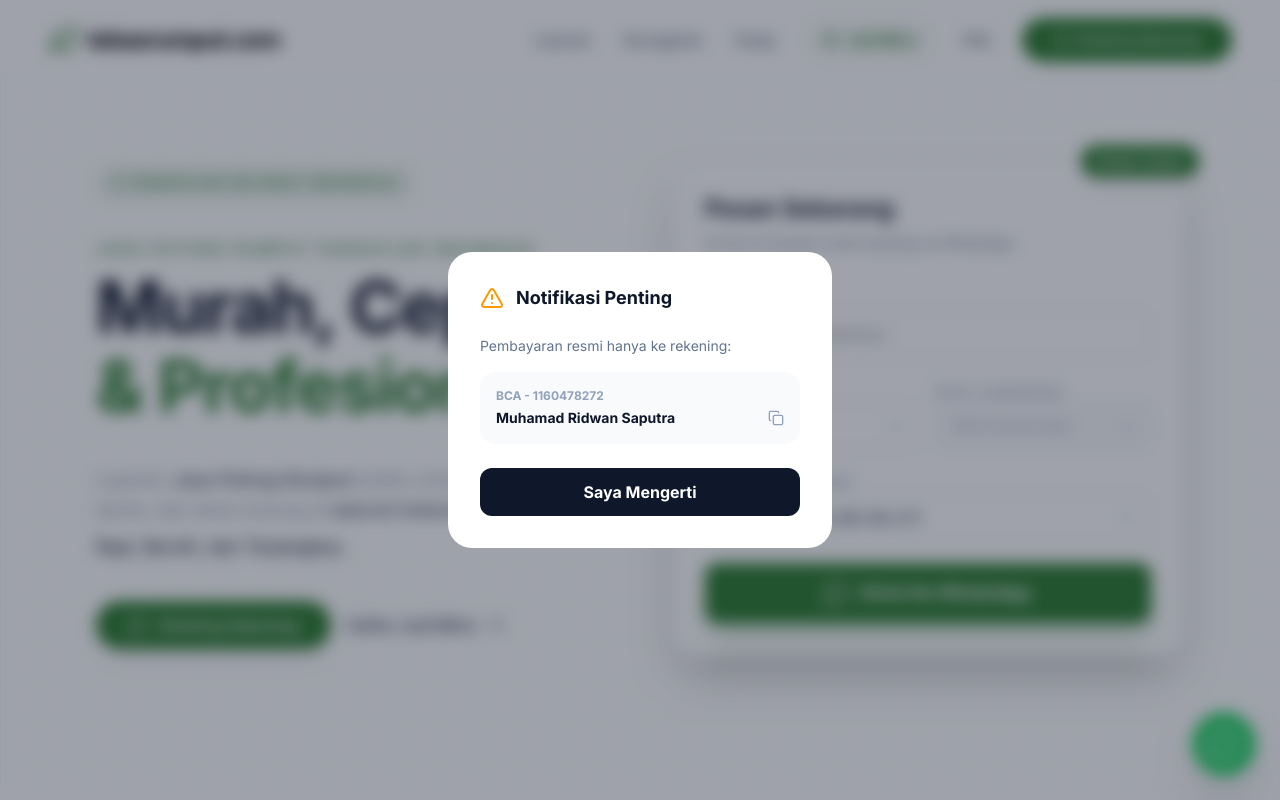
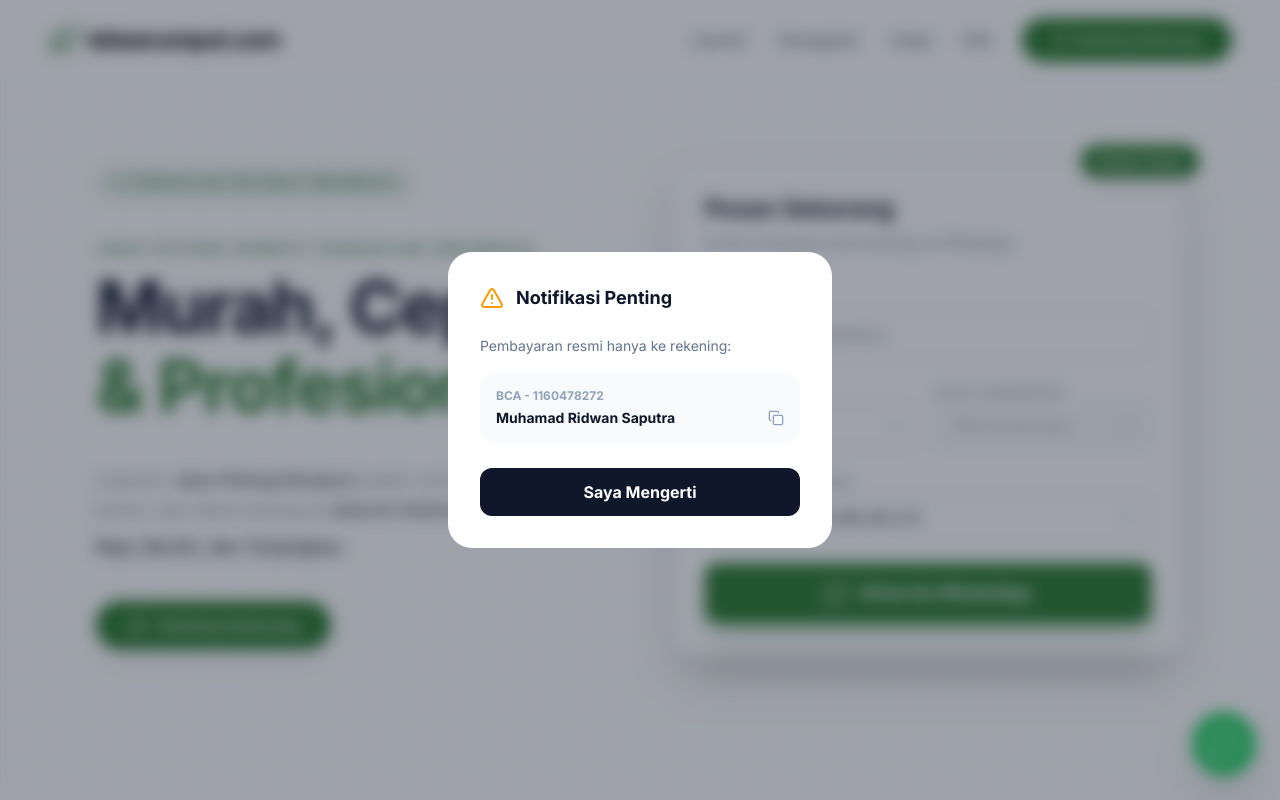
Before and after one commit to abaybeyyy-pixel/tebasrumput, a React (Vite) app: page / in a window 1280 px wide. Shown: the top 800 px of the page. Built offline with nearby package versions, Linux system fonts and the light colour scheme.

Commit message:
update mitra

```diff
--- a/src/pages/Home.tsx
+++ b/src/pages/Home.tsx
@@ -573,9 +573,6 @@ export default function Home() {
             <a href="#layanan" className="text-sm font-medium text-slate-600 hover:text-primary transition-colors">Layanan</a>
             <a href="#keunggulan" className="text-sm font-medium text-slate-600 hover:text-primary transition-colors">Keunggulan</a>
             <a href="#pricing" className="text-sm font-medium text-slate-600 hover:text-primary transition-colors">Harga</a>
-            <Link to="/mitra" className="flex items-center gap-2 text-sm font-bold text-primary hover:text-primary-dark transition-colors px-4 py-2 bg-primary/5 rounded-full">
-               <Users className="w-4 h-4" /> Jadi Mitra
-            </Link>
             <a href="#faq" className="text-sm font-medium text-slate-600 hover:text-primary transition-colors">FAQ</a>
             <button onClick={handleBooking} className="btn-primary text-sm py-2 px-6 flex items-center gap-2">
               <MessageCircle className="w-4 h-4" /> Booking Sekarang
@@ -598,7 +595,6 @@ export default function Home() {
             <a href="#layanan" onClick={() => setIsMenuOpen(false)} className="text-lg font-medium">Layanan</a>
             <a href="#keunggulan" onClick={() => setIsMenuOpen(false)} className="text-lg font-medium">Keunggulan</a>
             <a href="#pricing" onClick={() => setIsMenuOpen(false)} className="text-lg font-medium">Harga</a>
-            <Link to="/mitra" onClick={() => setIsMenuOpen(false)} className="text-lg font-bold text-primary">Jadi Mitra</Link>
             <a href="#faq" onClick={() => setIsMenuOpen(false)} className="text-lg font-medium">FAQ</a>
             <button onClick={handleBooking} className="btn-primary w-full mt-4 flex items-center justify-center gap-2">
               <MessageCircle className="w-5 h-5" /> Booking Sekarang
@@ -647,9 +643,6 @@ export default function Home() {
                 >
                   <MessageCircle className="w-5 h-5" /> Booking Sekarang
                 </button>
-                <Link to="/mitra" className="text-slate-600 font-bold hover:text-primary transition-colors flex items-center gap-2 text-sm sm:text-base">
-                  Daftar Jadi Mitra <ArrowRight className="w-5 h-5" />
-                </Link>
               </motion.div>
             </motion.div>
 
@@ -938,7 +931,6 @@ export default function Home() {
             <ul className="space-y-4 text-slate-400 text-sm">
               <li><a href="#layanan" className="hover:text-primary transition-colors">Layanan</a></li>
               <li><a href="#pricing" className="hover:text-primary transition-colors">Harga</a></li>
-              <li><Link to="/mitra" className="hover:text-primary transition-colors font-bold text-primary-light">Jadi Mitra</Link></li>
               <li><a href="#faq" className="hover:text-primary transition-colors">FAQ</a></li>
             </ul>
           </div>
```
